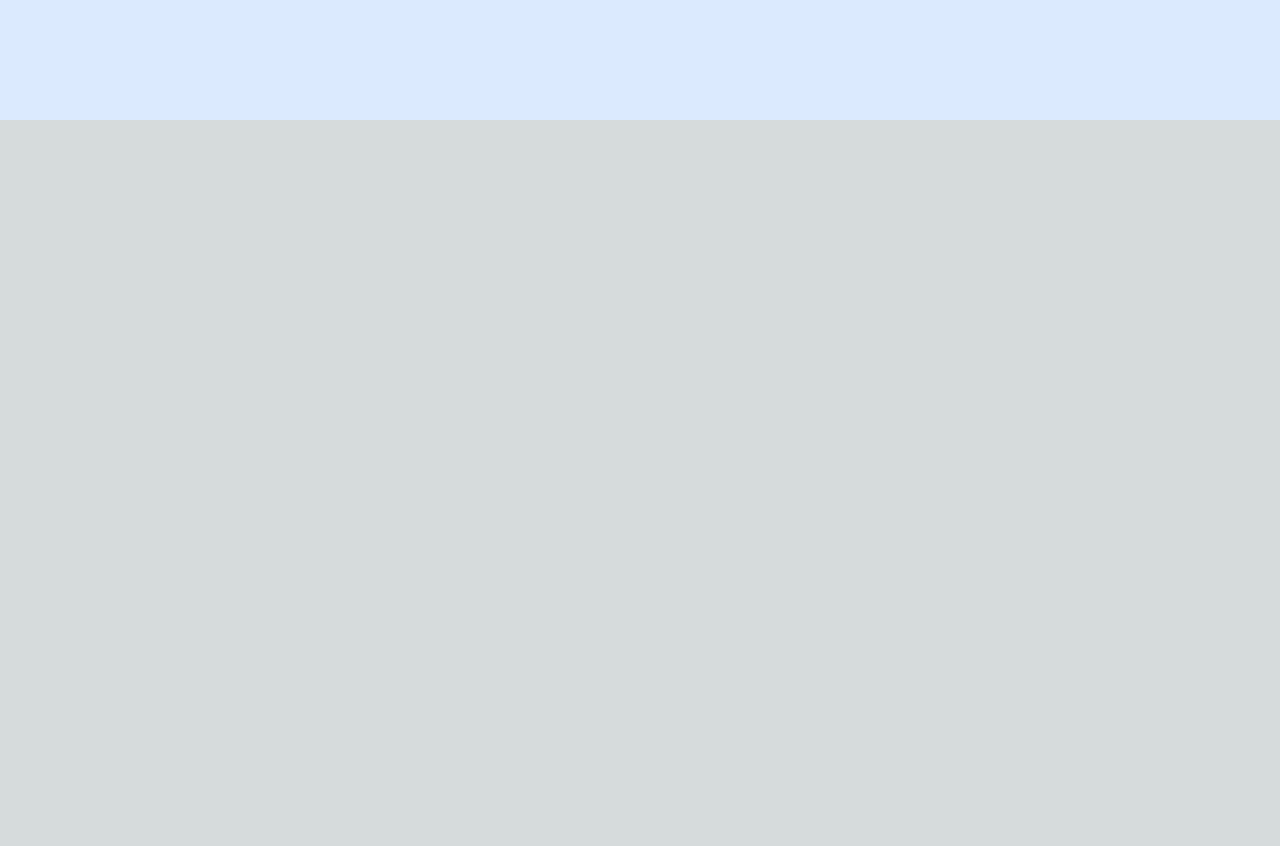
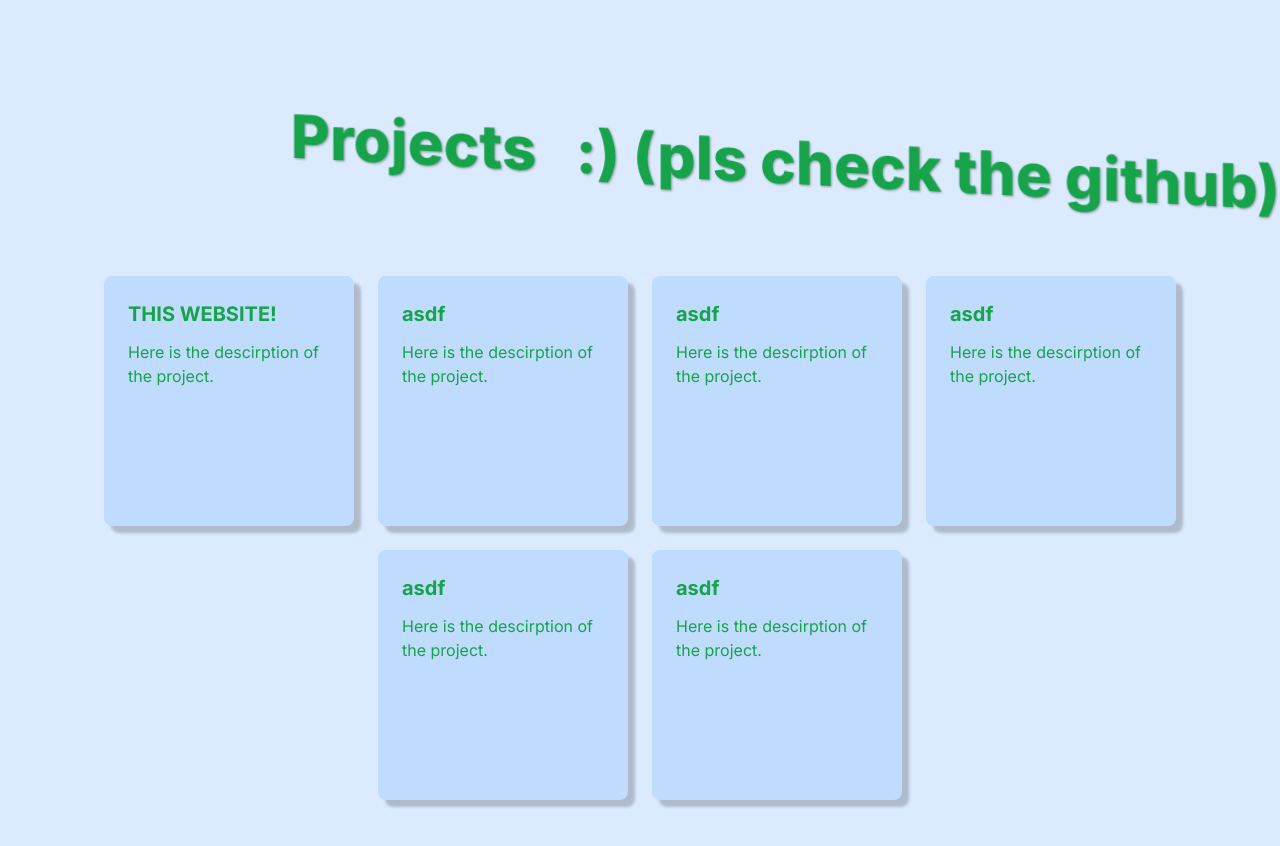
Before and after one commit to aidanhopper/aidahop.xyz, a Next.js app: page / in a window 1280 px wide. Shown: the part 1480-2326 px from the top of the page. Before the commit the page ends 1600 px from the top, so only its background shows below. Built offline with nearby package versions, Linux system fonts and the light colour scheme.

Commit message:
added project cards

```diff
--- a/src/app/about.tsx
+++ b/src/app/about.tsx
@@ -1,7 +1,9 @@
+import Card from './card'
+
 const About = () => {
   return (
-      <div className="bg-blue-100 h-screen flex flex-col">
-        <div className="container h-1/2 m-auto flex">
+      <div className="bg-blue-100 flex flex-col py-[200px]">
+        <div className="container m-auto flex">
           <div className="flex flex-col flex-auto m-auto w-[400px] p-10 justify-center">
             <div className="-skew-y-3 drop-shadow-[1px_1px_1px_rgba(0,0,0,0.35)] mb-10 flex-auto font-extrabold  text-6xl">
               about me &nbsp; :O
@@ -10,6 +12,10 @@ const About = () => {
               Im a 21 year old student studying computer science based in Washington.
               I make horrible websites :)
 
+              Im a 21 year old student studying computer science based in Washington.
+              Im a 21 year old student studying computer science based in Washington.
+              I make horrible websites :)
+              I make horrible websites :)
               <br/>
               <br/>
               Contact me at <b>aidanhop1@gmail.com</b>.
@@ -19,12 +25,17 @@ const About = () => {
             HERE IS THE LEFT SIDE CONTENT
           </div>
         </div>
-        <div className="flex-auto h-1/2 container m-auto flex flex-col">
-          <div className="drop-shadow-[1px_1px_1px_rgba(0,0,0,0.35)] text-right flex-none font-extrabold skew-y-3 mb-10 text-6xl">
+        <div className="flex-auto h-1/2 container m-auto flex flex-col mt-[200px]">
+          <div className="drop-shadow-[1px_1px_1px_rgba(0,0,0,0.35)] text-right flex-none font-extrabold skew-y-3 mb-20 text-6xl">
             Projects &nbsp; :) (pls check the github)
           </div>
-          <div className="text-right flex-auto">
-            {/* put project cards here*/}
+          <div className="flex text-right flex-auto flex-wrap justify-center">
+            <Card name={"THIS WEBSITE!"} />
+            <Card name={"asdf"} url={"nixconf"} />
+            <Card name={"asdf"} />
+            <Card name={"asdf"} />
+            <Card name={"asdf"} />
+            <Card name={"asdf"} />
           </div>
         </div>
       </div>
--- /dev/null
+++ b/src/app/card.tsx
@@ -0,0 +1,28 @@
+const Card = ({ name, url }) => {
+
+
+  const classes = `
+    w-[250px] h-[250px] transition duration-1 hover:-translate-y-2
+    hover:translate-x-2 bg-blue-200 rounded-lg m-3 text-left p-6
+    shadow-[7px_7px_3px_rgba(0,0,0,0.2)] flex flex-col
+  `;
+
+  if (url === undefined)
+    url = "";
+
+  const link = "https://github.com/aidanhopper/" + url;
+
+  return (
+    <a className={classes} href={link} target="_blank">
+      <div className="text-xl font-bold pb-3">
+        {name}
+      </div>
+      <div className="">
+        Here is the descirption of the project.
+      </div>
+    </a>
+  );
+
+}
+
+export default Card;
```
